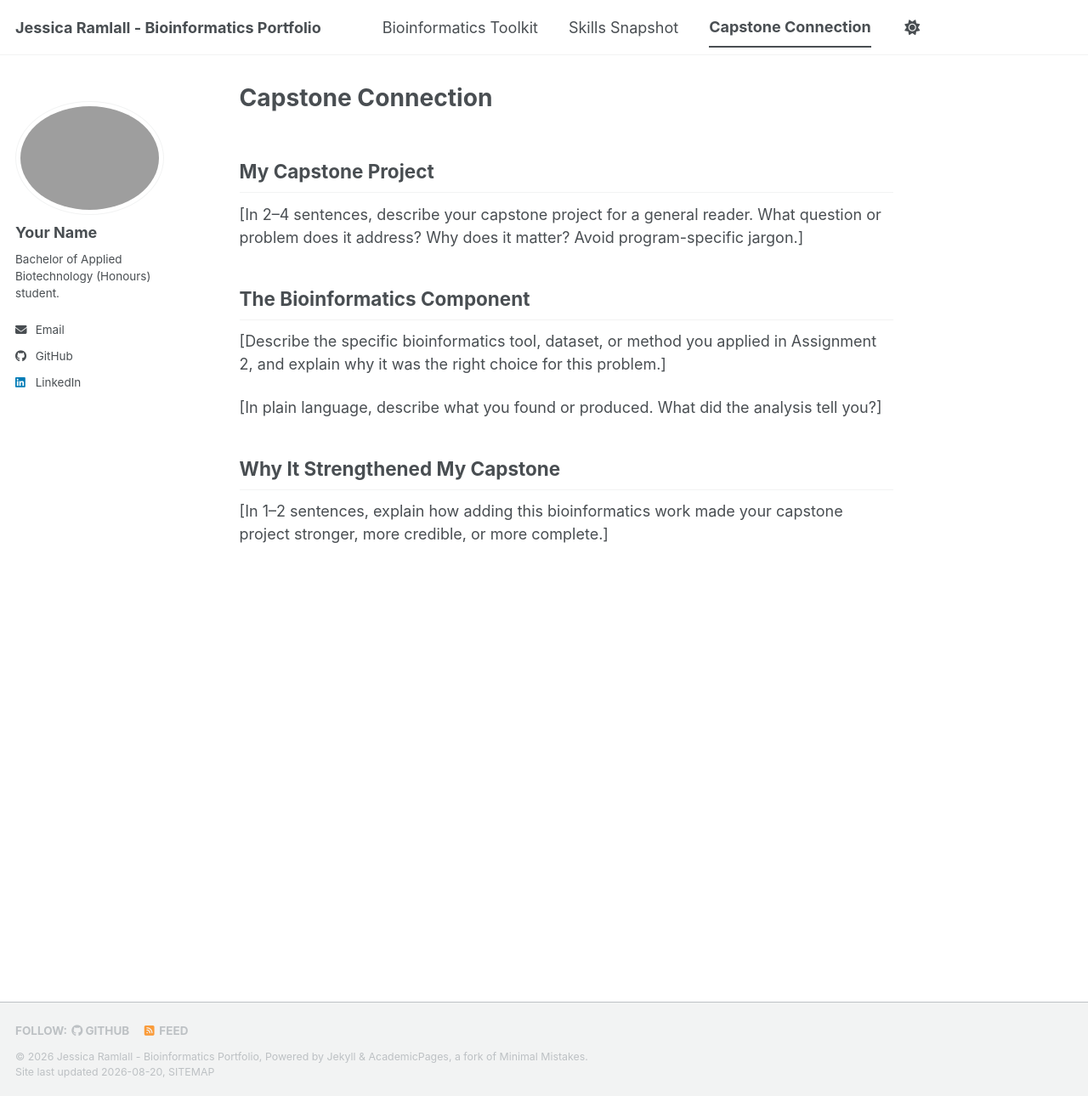
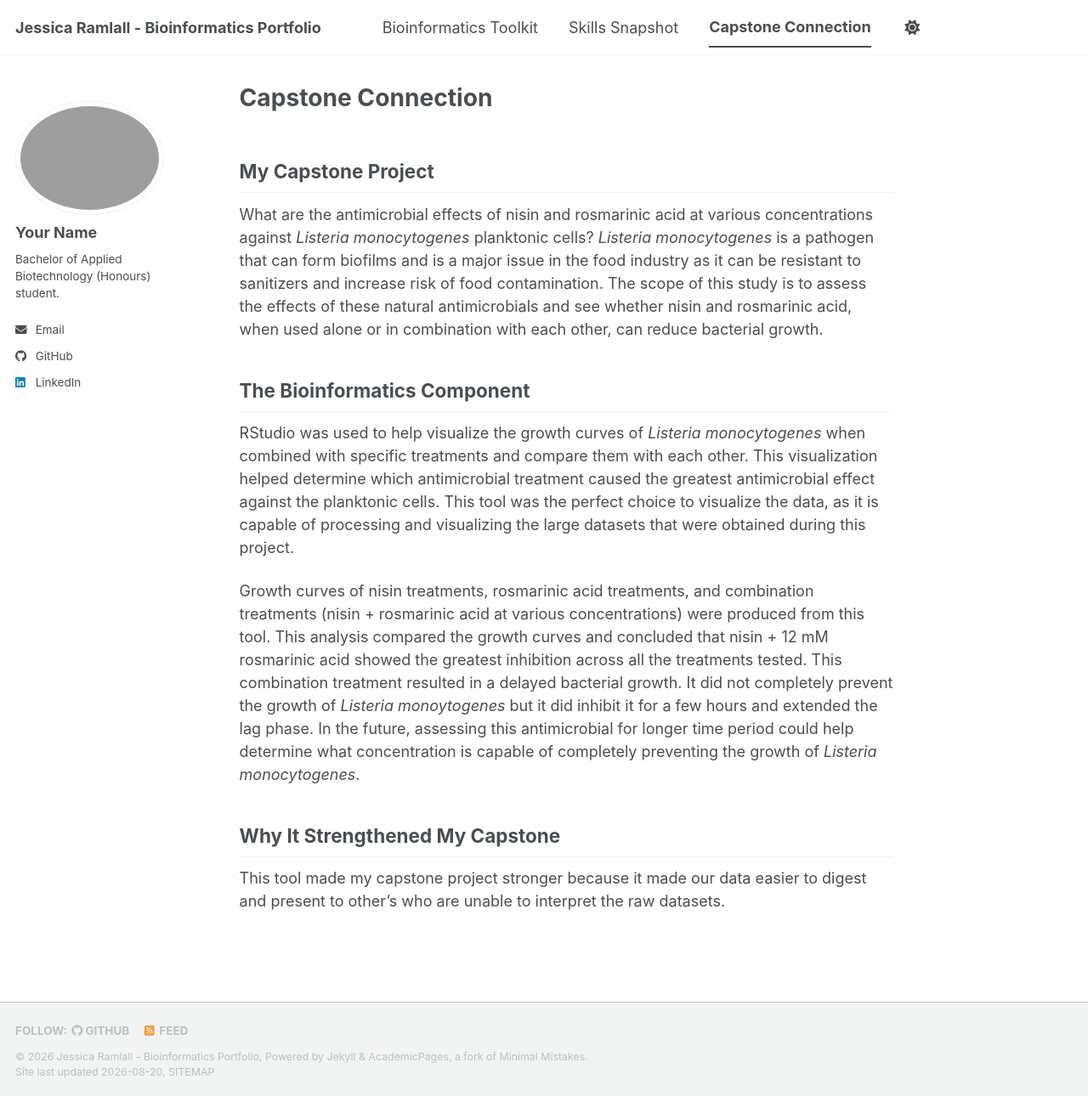
Before and after one commit to JessicaRam345/biot74000-portfolio, a Jekyll site: the page built from _pages/capstone.md, in a window 1280 px wide and 1290 px high. Shown: the whole window at 85% size. Built offline with Jekyll 4.4.1, drawn with Linux system fonts in a browser that asks for light colours; a script bundle is joined from its source files by our own code; library files that are not in the unit come from our copies.

Commit message:
Revise capstone project details and bioinformatics analysis
Updated the capstone project summary and bioinformatics component with specific details about the antimicrobial effects of nisin and rosmarinic acid against *Listeria monocytogenes*. Removed placeholder text and added explanations of methods and findings.

```diff
--- a/_pages/capstone.md
+++ b/_pages/capstone.md
@@ -4,56 +4,19 @@ title: "Capstone Connection"
 author_profile: true
 ---
 
-<!--
-  ============================================================================
-  SECTION 4: CAPSTONE CONNECTION  (20 points)  |  Suggested length: 200–300 words
-  ============================================================================
-  A concise, professional summary of how you applied bioinformatics to your
-  capstone project. This draws from your Assignment 2 work — it is a
-  professional-context summary, NOT a repeat of the assignment.
 
-  INCLUDE:
-    - A 2–4 sentence description of your capstone project (assume a general
-      audience who is not in your program)
-    - The bioinformatics tool, dataset, or method you applied in Assignment 2,
-      and why it was relevant
-    - What you found or produced, described in plain language
-    - 1–2 sentences on how this bioinformatics component strengthened your capstone
-    - (Optional) embedded images or output figures — see the guide for how to
-      add an image
-
-  HOW TO EDIT:
-    - Replace the placeholder text below with your own.
-    - Delete these grey instruction notes before you submit.
-  ============================================================================
--->
 
 ## My Capstone Project
 
-[In 2–4 sentences, describe your capstone project for a general reader. What
-question or problem does it address? Why does it matter? Avoid program-specific
-jargon.]
+What are the antimicrobial effects of nisin and rosmarinic acid at various concentrations against *Listeria monocytogenes* planktonic cells? *Listeria monocytogenes* is a pathogen that can form biofilms and is a major issue in the food industry as it can be resistant to sanitizers and increase risk of food contamination. The scope of this study is to assess the effects of these natural antimicrobials and see whether nisin and rosmarinic acid, when used alone or in combination with each other, can reduce bacterial growth.
 
 ## The Bioinformatics Component
 
-[Describe the specific bioinformatics tool, dataset, or method you applied in
-Assignment 2, and explain why it was the right choice for this problem.]
+RStudio was used to help visualize the growth curves of *Listeria monocytogenes* when combined with specific treatments and compare them with each other. This visualization helped determine which antimicrobial treatment caused the greatest antimicrobial effect against the planktonic cells. This tool was the perfect choice to visualize the data, as it is capable of processing and visualizing the large datasets that were obtained during this project.
 
-[In plain language, describe what you found or produced. What did the analysis
-tell you?]
+Growth curves of nisin treatments, rosmarinic acid treatments, and combination treatments (nisin + rosmarinic acid at various concentrations) were produced from this tool. This analysis compared the growth curves and concluded that nisin + 12 mM rosmarinic acid showed the greatest inhibition across all the treatments tested. This combination treatment resulted in a delayed bacterial growth. It did not completely prevent the growth of *Listeria monoytogenes* but it did inhibit it for a few hours and extended the lag phase. In the future, assessing this antimicrobial for longer time period could help determine what concentration is capable of completely preventing the growth of *Listeria monocytogenes*.
+
 
 ## Why It Strengthened My Capstone
 
-[In 1–2 sentences, explain how adding this bioinformatics work made your
-capstone project stronger, more credible, or more complete.]
-
-<!--
-  OPTIONAL — to embed an image or figure you produced:
-  1. Upload the image file to the images/ folder in your repository.
-  2. Add a line like this where you want it to appear (remove the leading
-     grey-comment marks):
-
-     ![Short description of the figure](/biot74000-portfolio/images/your-figure.png)
-
-  Make sure the path matches your repository name.
--->
+This tool made my capstone project stronger because it made our data easier to digest and present to other's who are unable to interpret the raw datasets.
```
